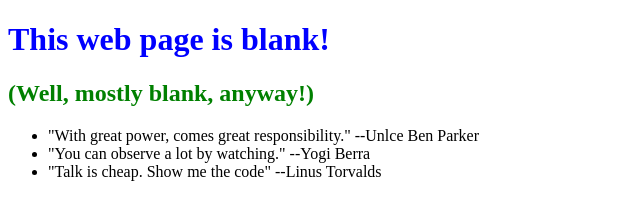
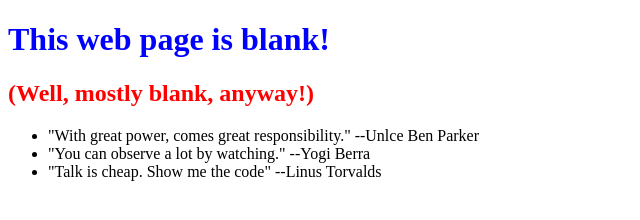
Before and after one commit to tballard001/0main_openSAP_repo, a plain HTML site: page index.html in a window 1280 px wide. Shown: the whole page, without its empty margins (0-640 px from the left). Drawn offline with Linux system fonts and the light colour scheme.

Commit message:
2nd header color changed to red

```diff
--- a/styles.css
+++ b/styles.css
@@ -3,5 +3,5 @@ h1 {
 }
 
 h2 {
-color: green;
+color: red
 }
```
